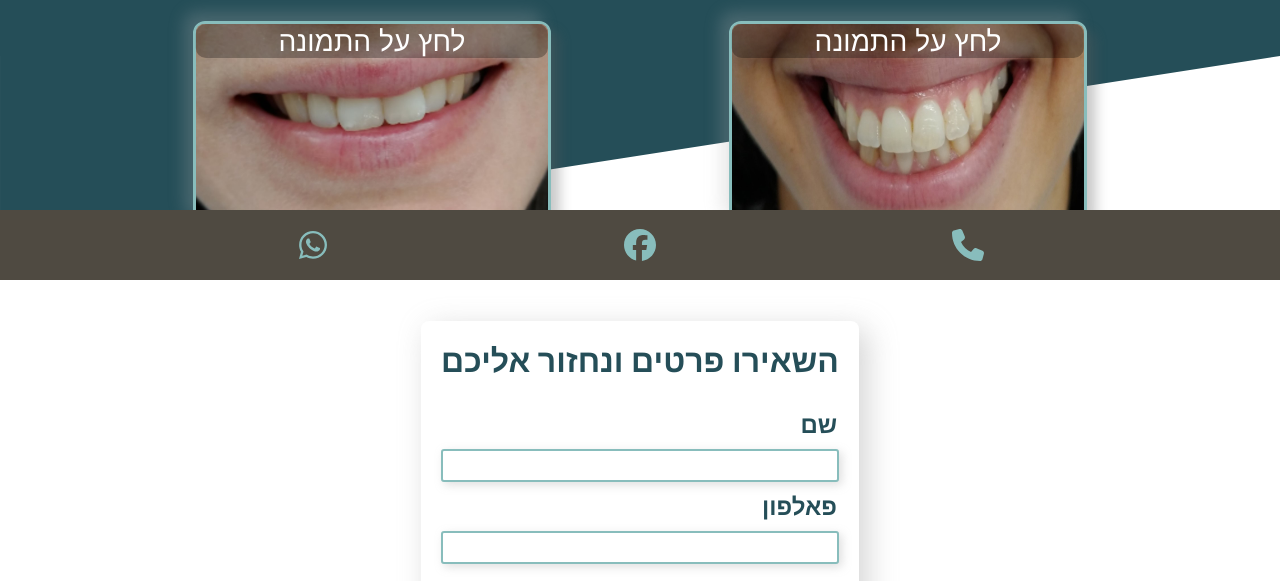
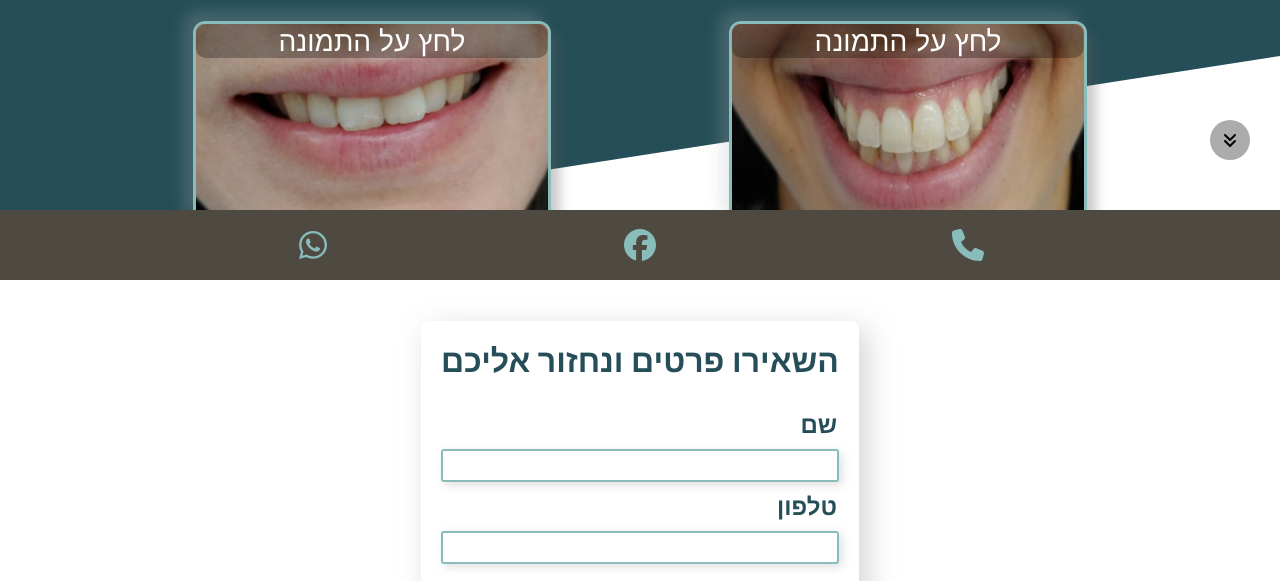
Before and after one commit to elif1995/dr_mike_present, a React (Create React App) app: page / in a window 1280 px wide. Shown: the part 520-1101 px from the top of the page. Built offline with nearby package versions, Linux system fonts and the light colour scheme.

Commit message:
added arrow for scrolling down and fixed Links to #form

```diff
--- a/package.json
+++ b/package.json
@@ -19,6 +19,7 @@
     "react-dom": "^18.2.0",
     "react-scripts": "5.0.1",
     "react-scroll": "^1.8.7",
+    "react-use": "^17.4.0",
     "web-vitals": "^2.1.4"
   },
   "scripts": {
--- a/public/index.html
+++ b/public/index.html
@@ -28,7 +28,7 @@
   </head>
   <body>
 
-    <form id="form"
+    <form
               name="contact v1"
               data-netlify="true"
               >
--- a/src/App.css
+++ b/src/App.css
@@ -2,6 +2,25 @@
   box-sizing: border-box;
   margin: 0;
   padding: 0;
+}
+
+
+.arrows-down{
+  height:40px;
+  width: 40px;
+  position: fixed;
+  top:80vh;
+  right: 30px;
+  background-color:rgb(172, 171, 171);
+  border-radius: 50px;
+  display: flex;
+  justify-content:center;
+  align-items:center;
+  z-index: 100;
+}
+
+.arrows-down:hover{
+  opacity:0.8;
 }
 
 
--- a/src/App.js
+++ b/src/App.js
@@ -5,14 +5,17 @@ import Main from './components/Main/main.jsx';
 import './App.css';
 import { FontAwesomeIcon } from '@fortawesome/react-fontawesome'
 import { faFacebook ,faWhatsapp } from '@fortawesome/free-brands-svg-icons';
-import {  faPhone} from '@fortawesome/free-solid-svg-icons';
+import {  faAngleDown, faAnglesDown, faArrowDown, faPhone} from '@fortawesome/free-solid-svg-icons';
 import Logo from './images/logo.jpg'
-
+import { Link, animateScroll as scroll } from 'react-scroll'
+import {useWindowScroll} from 'react-use';
 
 
 
 function App() {
+  const {y: pageYOffset} = useWindowScroll()
   const [isLoading, setIsLoading] = useState(false);
+  const [showArrow, setShowArrow] = useState(true);
 
   useEffect(() => {
     setIsLoading(true);
@@ -20,6 +23,16 @@ function App() {
       setIsLoading(false)
     },1500)
   },[])
+
+
+
+  useEffect(() => {
+    if(pageYOffset < 550){
+      setShowArrow(true)
+    }else{
+      setShowArrow(false)
+    }
+  },[pageYOffset])
 
   return (
     <div className="App">
@@ -32,8 +45,13 @@ function App() {
       <Header />
       {/* <div className="leave-message">
       <a className="leave-message" href="#form"><h2>השאירו פרטים</h2></a>
-      </div> */}
+    </div> */}
       <Main />
+      {showArrow && <Link to="form" smooth={true}>
+        <div className="arrows-down">
+        <FontAwesomeIcon  icon={faAnglesDown}></FontAwesomeIcon>
+        </div>
+      </Link>}
       <div className="contact-options">
 
         <div className="contact-option fa-2x"><a href="https://wa.me/545354747"><FontAwesomeIcon icon={faWhatsapp}></FontAwesomeIcon></a></div>
--- a/src/components/Main/main.jsx
+++ b/src/components/Main/main.jsx
@@ -170,7 +170,7 @@ const Main = () => {
                 <input type="hidden" name="form-name" value="contact v1"/>
           <h2>שם</h2>
           <input type='text' name="name" required/>
-          <h2>פאלפון</h2>
+          <h2>טלפון</h2>
           <input type='phone' name="phone" required/>
 
           <button type="submit" > שלח/י</button>
```
Also changed, not shown: 1 other file (tests, documents, lock files or other folders).
